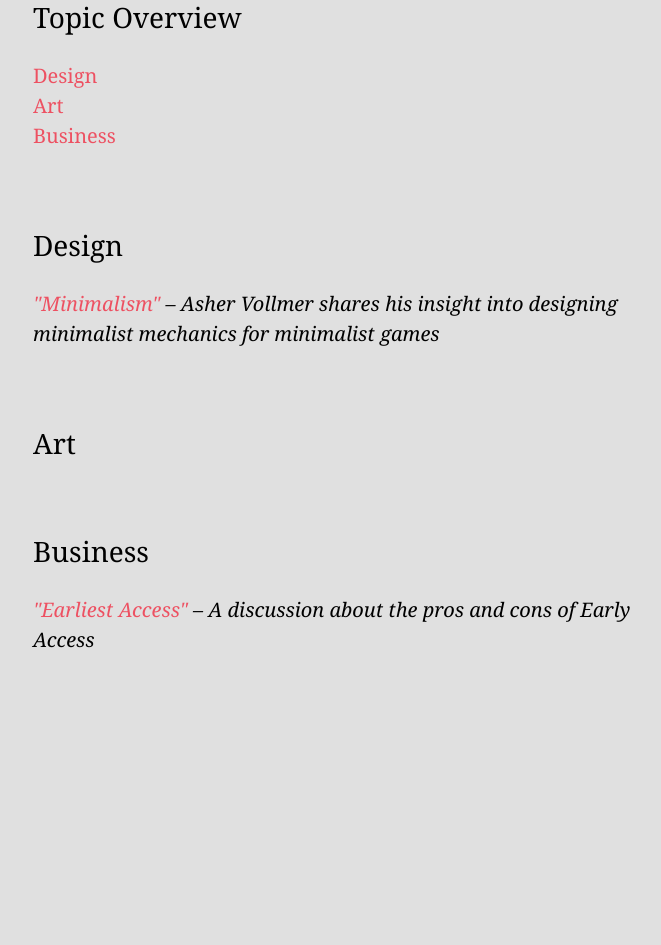
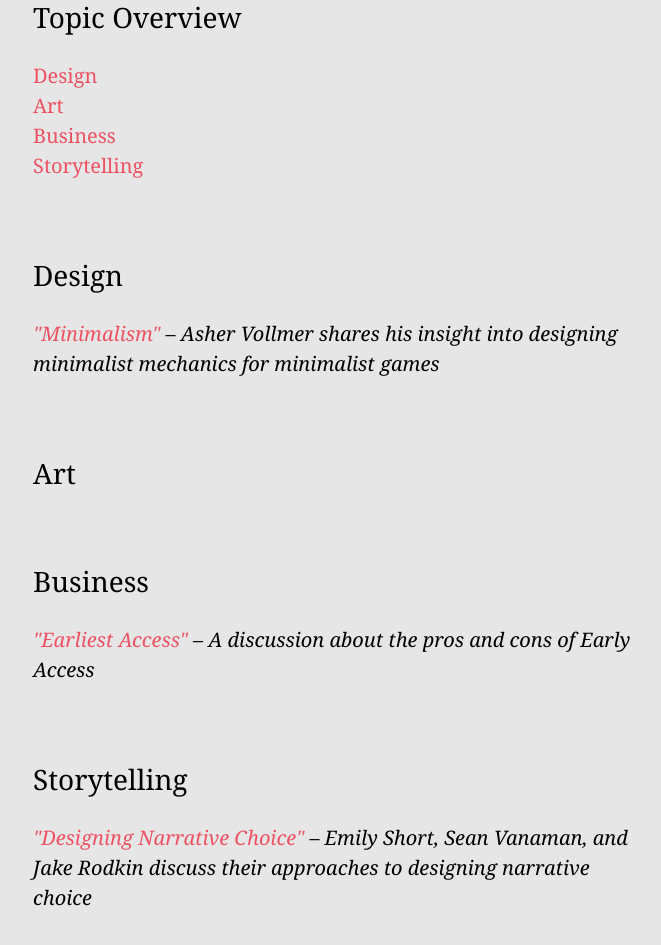
Before and after one commit to kryobot/game-design-resources, a plain HTML site: page index.html in a window 1280 px wide. Shown: the part 417-1362 px from the top of the page, without its empty margins (307-968 px from the left). Drawn offline with Linux system fonts and the light colour scheme.

Commit message:
storytelling category, color changes

```diff
--- a/assets/css/style.scss
+++ b/assets/css/style.scss
@@ -64,7 +64,7 @@ p {
 }
 
 body {
-  background: #e0e0e0;
+  background: #e6e6e6;
   font-family: Georgia, Times, serif;
 }
 
@@ -109,6 +109,7 @@ a {
   font-size: 20px;
   li {
     line-height: 1.5em;
+    //list-style: disc;
   }
   p {
     font-style: italic;
--- a/index.html
+++ b/index.html
@@ -31,6 +31,10 @@
         <img src="assets/img/arrow.png">
         <a href="#business">Business</a>
       </li>
+      <li>
+        <img src="assets/img/arrow.png">
+        <a href="#business">Storytelling</a>
+      </li>
     </ol>
   </section>
 
@@ -56,6 +60,15 @@
     </ul>
   </section>
 
+  <section class="list-section" id="storytelling">
+    <h2>Storytelling</h2>
+    <ul>
+      <li>
+        <p><a href="https://vimeo.com/83711848" target="_blank">"Designing Narrative Choice"</a> – Emily Short, Sean Vanaman, and Jake Rodkin discuss their approaches to designing narrative choice</p>
+      </li>
+    </ul>
+  </section>
+
   <section class="footer">
 
   </section>
```
Also changed, not shown: assets/css/style.css.
